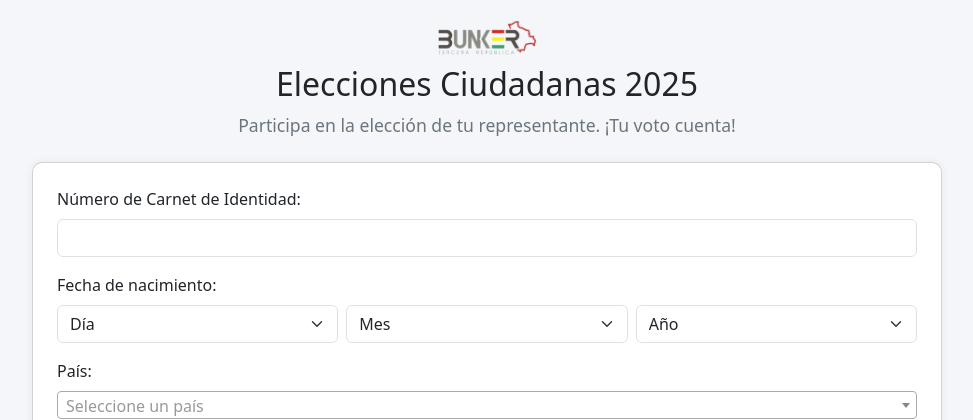
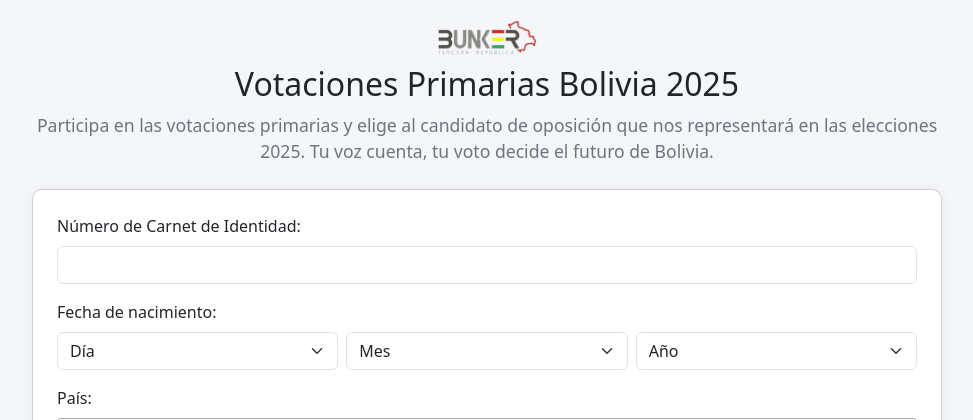
Before and after one commit to Likexpress/votacion-whatsapp, a Flask app: template templates/votar.html in a window 1280 px wide. Shown: the top 420 px of the page, without its empty margins (153-1126 px from the left). Run offline with Flask 3, Linux system fonts and the light colour scheme; the template is opened without the code that fills it, so the values that code supplies are empty; some libraries are stand-ins or nearby versions.

```diff
--- a/app.py
+++ b/app.py
@@ -165,7 +165,7 @@ def whatsapp_reply():
     link_votacion = f"https://primariasbunker.org/votar?token={token}"
     response = MessagingResponse()
     msg = response.message()
-    msg.body(f"Hola, gracias por participar en la votación.\n\nHaz clic para votar:\n{link_votacion}")
+    msg.body(f"Hola, gracias por ser parte de este proceso democrático.\n\nHaz clic en el siguiente enlace para emitir tu voto en las Votaciones Primarias Bolivia 2025:\n{link_votacion}")
     return str(response)
 
 # ---------------------------
--- a/templates/votar.html
+++ b/templates/votar.html
@@ -68,8 +68,8 @@
 <body>
   <div class="form-wrapper">
     <img src="{{ url_for('static', filename='img/logo.png') }}" alt="Logo" class="logo">
-    <h2 class="text-center">Elecciones Ciudadanas 2025</h2>
-    <p class="text-center subtitle mb-4">Participa en la elección de tu representante. ¡Tu voto cuenta!</p>
+    <h2 class="text-center">Votaciones Primarias Bolivia 2025</h2>
+    <p class="text-center subtitle mb-4">Participa en las votaciones primarias y elige al candidato de oposición que nos representará en las elecciones 2025. Tu voz cuenta, tu voto decide el futuro de Bolivia.</p>
 
     <div class="card p-4">
       <form method="post" action="/enviar_voto" class="needs-validation" novalidate onsubmit="mostrarResumen(); return true;">
```
